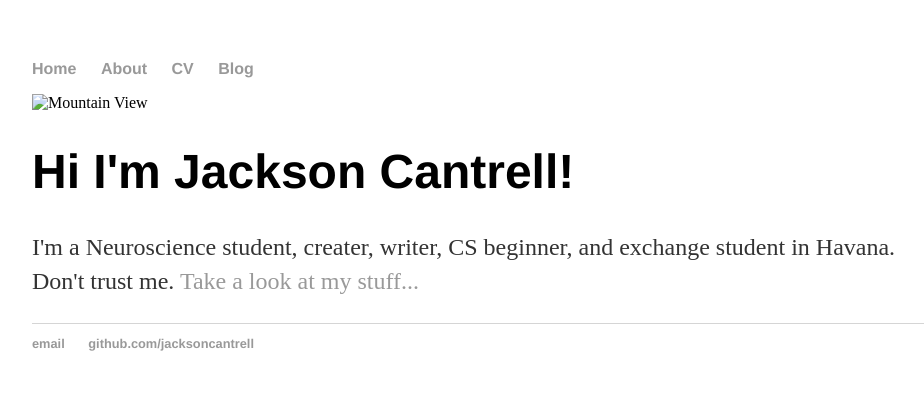
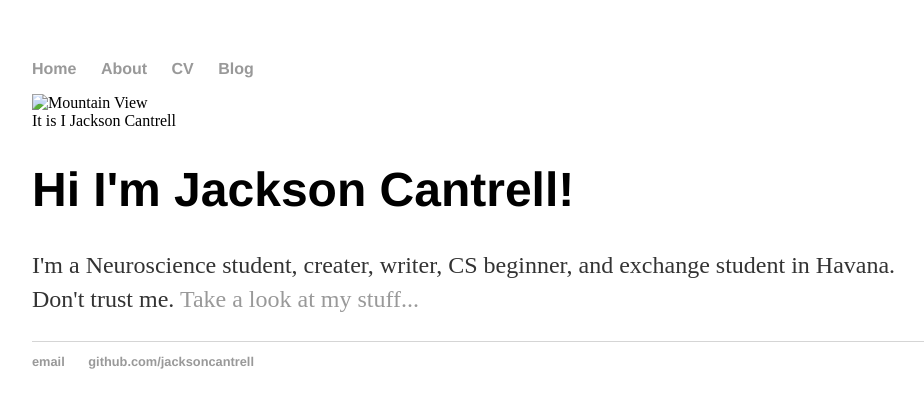
Before and after one commit to jacksoncantrell/jacksoncantrell.github.io, a Jekyll site: the page built from index.html, in a window 1280 px wide. Shown: the top 408 px of the page, without its empty margins (160-1084 px from the left). Built offline with Jekyll 4.4.1, drawn with Linux system fonts in a browser that asks for light colours.

Commit message:
Update index.html

```diff
--- a/index.html
+++ b/index.html
@@ -4,7 +4,9 @@ title: Jackson Cantrell
 ---
 <div class="mainimg">
 	<img src="https://blog.kaspersky.com/files/2015/12/train-hack-featured-1.jpg" alt="Mountain View";>
-</div>
+	<div class="overlay">
+    <div class="text">It is I Jackson Cantrell</div>
+  </div></div>
 <div class="blurb">
 	<h1>Hi I'm Jackson Cantrell!</h1>
 	<p>I'm a Neuroscience student, creater, writer, CS beginner, and exchange student in Havana. Don't trust me. <a href="/about">Take a look at my stuff...</a></p>
```
